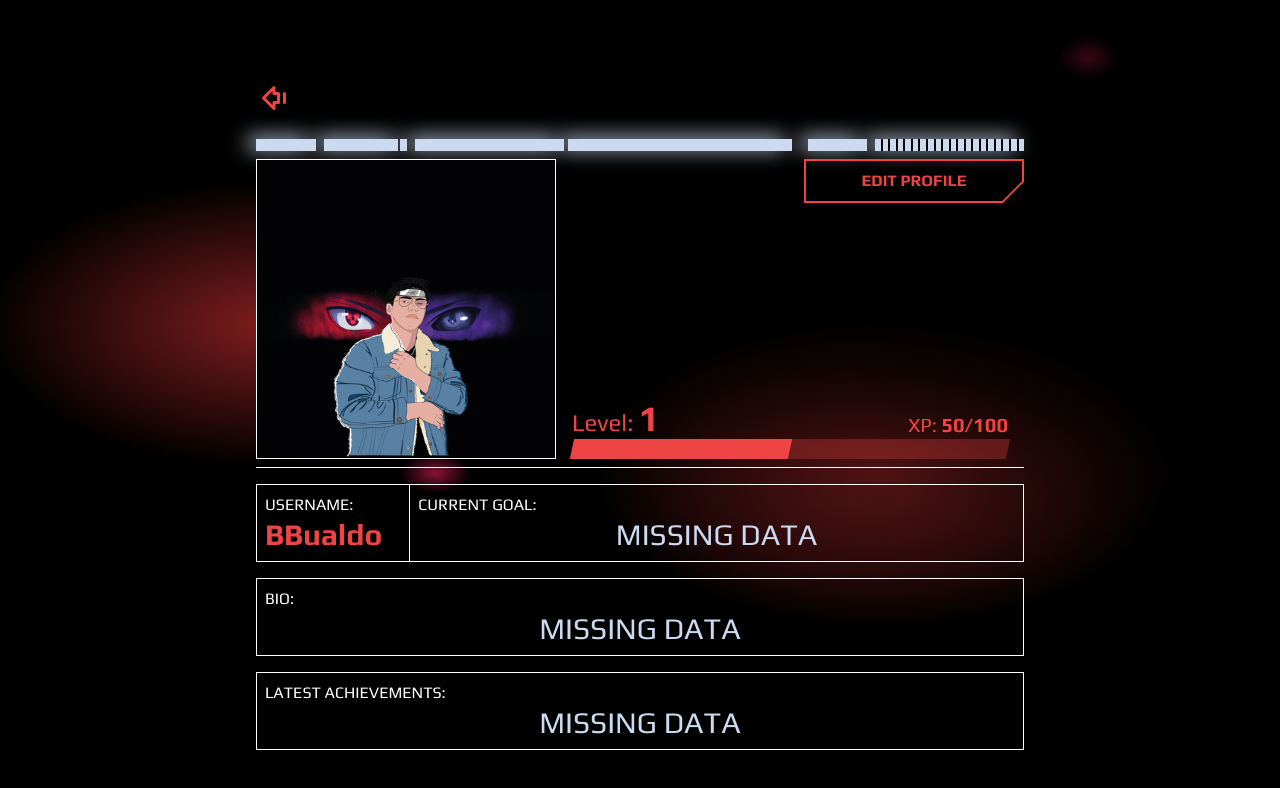
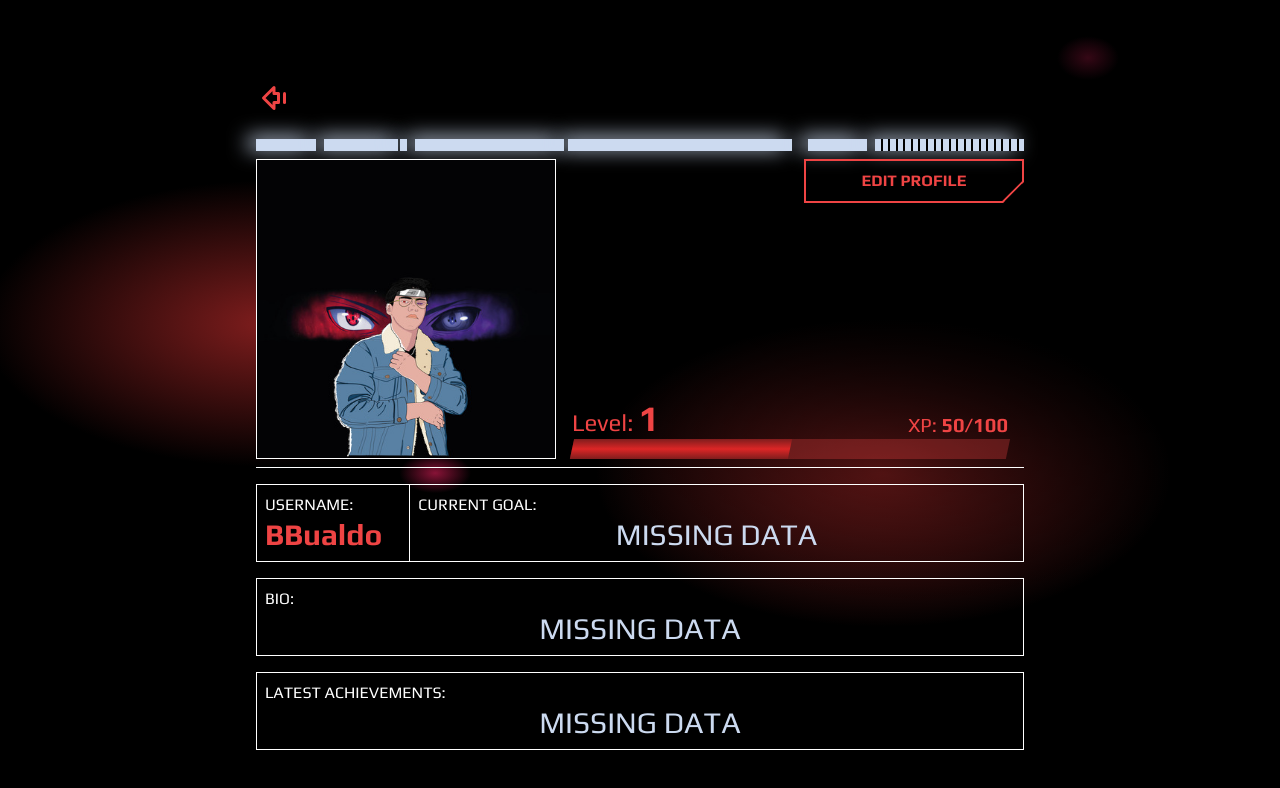
Before and after one commit to BBualdo/Life-is-a-Game, a Next.js app: page /profile in a window 1280 px wide. Shown: the top 788 px of the page. Built offline with nearby package versions, Linux system fonts and the light colour scheme.

Commit message:
XP bar gradient

```diff
--- a/src/app/globals.css
+++ b/src/app/globals.css
@@ -57,6 +57,10 @@
       radial-gradient(at 69% 57%, rgb(127, 29, 29) 0, transparent 23%);
   }
 
+  .gradient-cp-red {
+    @apply bg-gradient-to-t from-red-900 via-red-600 to-red-900;
+  }
+
   .light-silver-shadow {
     @apply shadow-[-8px_-2px_20px_#ccdaf0];
   }
--- a/src/components/Interface/Profile/UserData.tsx
+++ b/src/components/Interface/Profile/UserData.tsx
@@ -4,7 +4,7 @@ import { motion } from "framer-motion";
 import LastestAchievements from "./LastestAchievements";
 import UserAvatar from "./UserAvatar";
 import UserInfo from "./UserInfo";
-import UserLevel from "./UserLevel";
+import UserXP from "./UserXP";
 import { fadeIn } from "@/src/utils/fadeIn";
 import CustomBorder from "../shared/CustomBorder";
 
@@ -24,7 +24,7 @@ const UserData = () => {
           <button className="btn btn-red items-end hover:bg-cp-red/30">
             Edit Profile
           </button>
-          <UserLevel />
+          <UserXP />
         </div>
       </div>
       <UserInfo />
--- a/src/components/Interface/Profile/UserLevel.tsx
+++ b/src/components/Interface/Profile/UserXP.tsx
@@ -1,4 +1,4 @@
-const UserLevel = () => {
+const UserXP = () => {
   return (
     <div className="flex w-full flex-col items-center justify-center px-4">
       <div className="flex w-full items-end justify-between text-cp-red">
@@ -11,11 +11,11 @@ const UserLevel = () => {
       </div>
       <div className="h-[20px] w-full -skew-x-12 bg-cp-red/30">
         <div
-          className={`h-full w-[50%] bg-cp-red transition-all duration-300`}
+          className={`gradient-cp-red h-full w-[50%] transition-all duration-300`}
         />
       </div>
     </div>
   );
 };
 
-export default UserLevel;
+export default UserXP;
```
